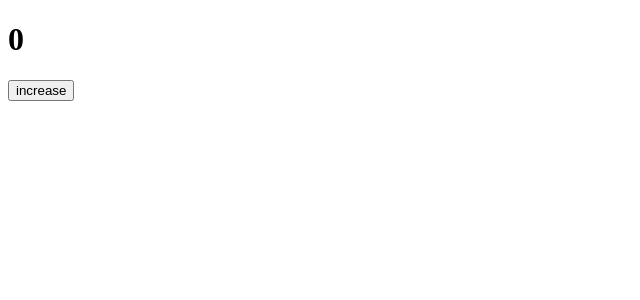
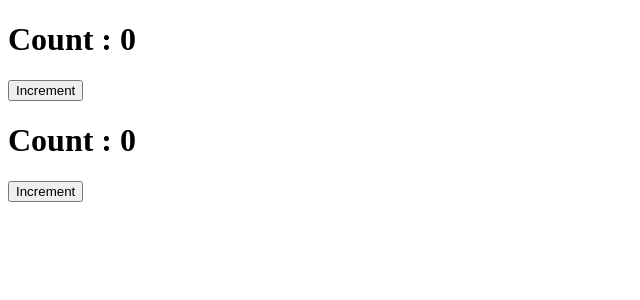
Before and after one commit to faizulislamfair/React, a React (Create React App) app in the folder Anisul Islam Tutorials/my-app/: page / in a window 1280 px wide. Shown: the top 300 px of the page, without its empty margins (0-640 px from the left). Built offline with nearby package versions, Linux system fonts and the light colour scheme.

Commit message:
react hooks. useState

```diff
--- a/Anisul Islam Tutorials/my-app/src/App.js
+++ b/Anisul Islam Tutorials/my-app/src/App.js
@@ -1,10 +1,12 @@
 import React from "react";
-import EVENT_BINDING from "./EVENT_BINDING/index";
+import HOOKS_USESTATE1 from "./HOOKS_USESTATE/index1";
+import HOOKS_USESTATE2 from "./HOOKS_USESTATE/index2";
 
 function App() {
      return(
        <div>
-         <EVENT_BINDING />
+         <HOOKS_USESTATE1 />
+         <HOOKS_USESTATE2 />
        </div>
      )
 }
--- a/Anisul Islam Tutorials/my-app/src/EVENT_BINDING/index.js
+++ b/Anisul Islam Tutorials/my-app/src/EVENT_BINDING/index.js
@@ -17,7 +17,7 @@ class EVENT_BINDING extends Component {
         })
     }
 
-    render () {
+    render() {
 
         const {count} = this.state
 
--- /dev/null
+++ b/Anisul Islam Tutorials/my-app/src/HOOKS_USESTATE/index1.js
@@ -0,0 +1,34 @@
+import React, { Component } from "react";
+
+class HOOKS_USESTATE1 extends Component {
+
+    constructor(props) {
+      super(props)
+
+      this.state = {
+         count: 0
+      }
+    }
+
+
+    handleIncrement = () => {
+        this.setState({
+            count: this.state.count + 1
+        })
+    }
+
+
+    render() {
+
+        const {count} = this.state
+
+        return(
+            <div>
+                <h1>Count : {count}</h1>
+              <button onClick={this.handleIncrement}>Increment</button>
+            </div>
+        )
+    }
+}
+
+export default HOOKS_USESTATE1;
--- /dev/null
+++ b/Anisul Islam Tutorials/my-app/src/HOOKS_USESTATE/index2.js
@@ -0,0 +1,19 @@
+import React, { useState } from "react";
+
+function HOOKS_USESTATE2() {
+
+    const [count, setCount] = useState(0)
+
+    const handleIncrement = () => {
+        setCount(count + 1);
+    }
+
+    return (
+        <div>
+            <h1>Count : {count}</h1>
+            <button onClick={handleIncrement}>Increment</button>
+        </div>
+    )
+}
+
+export default HOOKS_USESTATE2;
```
